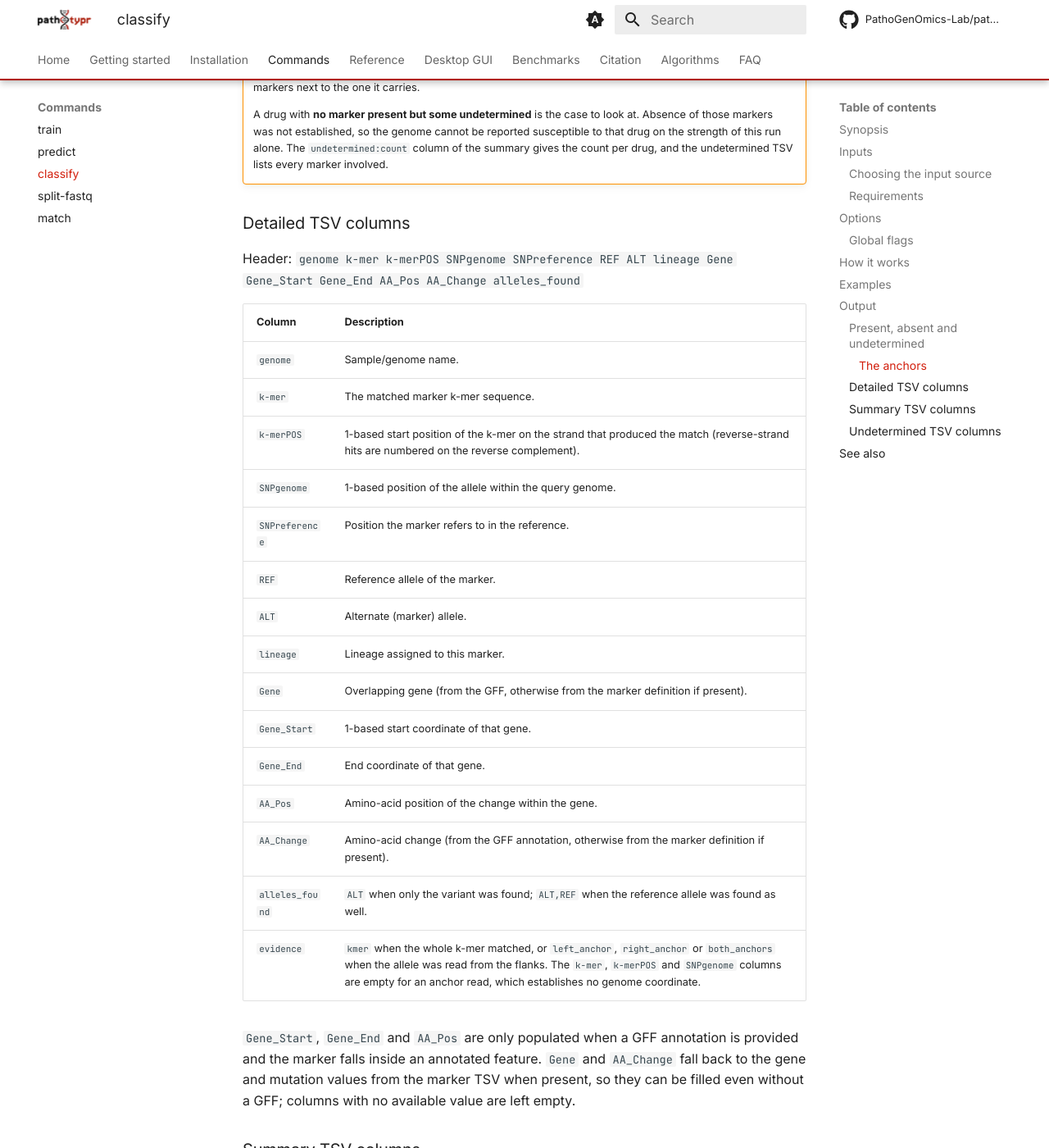
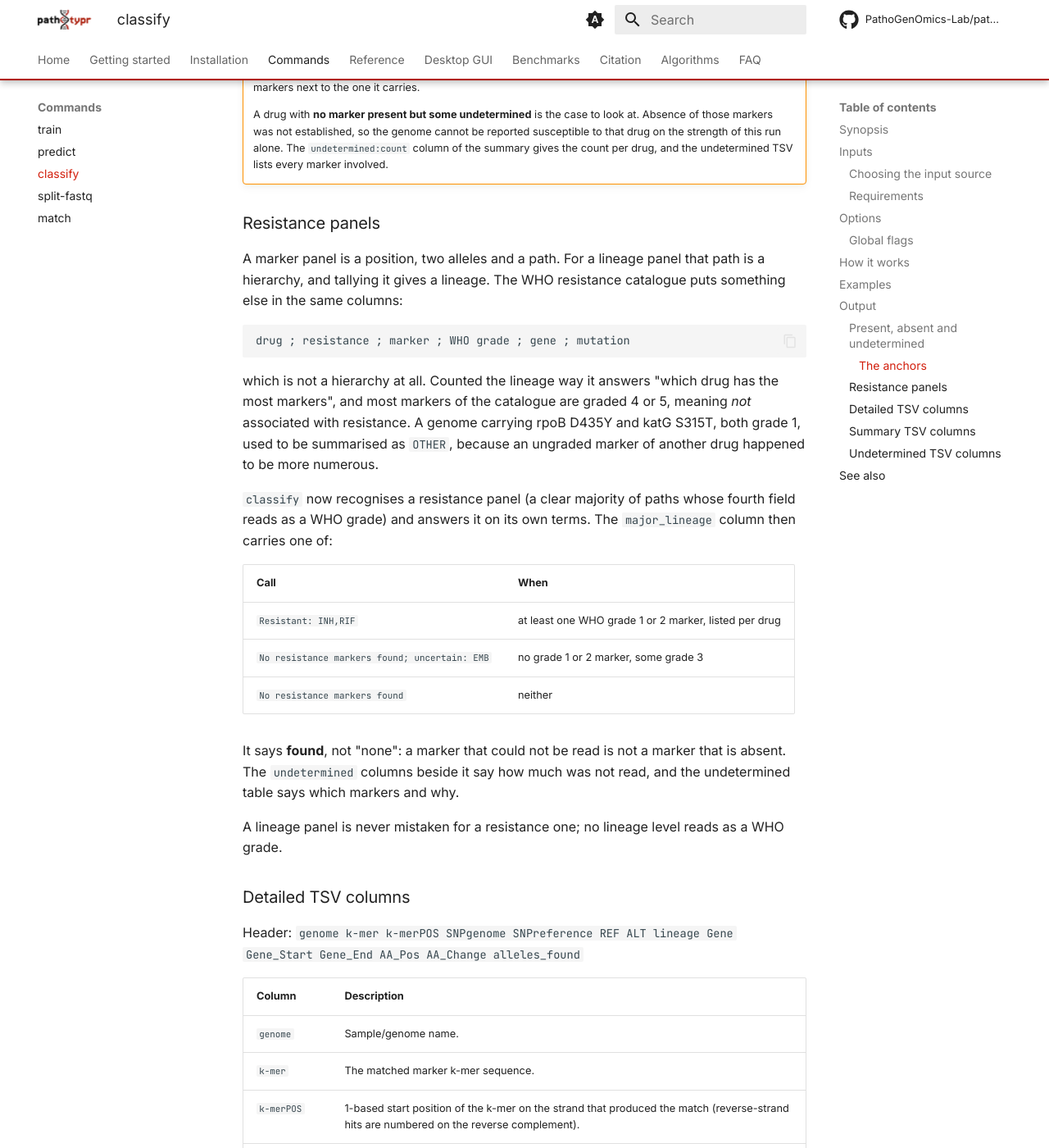
Before and after one commit to PathoGenOmics-Lab/pathotypr, an MkDocs documentation site: the page built from docs/classify.md, in a window 1280 px wide and 1400 px high, scrolled down 8056 px. Shown: the whole window at 82% size. Built offline with MkDocs 1.6.1 and Material for MkDocs 9.7.7, drawn with Linux system fonts in a browser that asks for light colours; comment, search, counter and statistics services are not loaded; some of the changed text lies outside the part shown.

Commit message:
Document how a resistance panel is summarised
The classify and output pages describe the resistance verdict the major_lineage column carries for a WHO catalogue, and why counting its paths as a hierarchy answers the wrong question.

````diff
--- a/docs/classify.md
+++ b/docs/classify.md
@@ -255,6 +255,39 @@ it does not mean it is present.
     `undetermined:count` column of the summary gives the count per drug, and
     the undetermined TSV lists every marker involved.
 
+### Resistance panels
+
+A marker panel is a position, two alleles and a path. For a lineage panel that
+path is a hierarchy, and tallying it gives a lineage. The WHO resistance
+catalogue puts something else in the same columns:
+
+```text
+drug ; resistance ; marker ; WHO grade ; gene ; mutation
+```
+
+which is not a hierarchy at all. Counted the lineage way it answers "which drug
+has the most markers", and most markers of the catalogue are graded 4 or 5,
+meaning *not* associated with resistance. A genome carrying rpoB D435Y and
+katG S315T, both grade 1, used to be summarised as `OTHER`, because an ungraded
+marker of another drug happened to be more numerous.
+
+`classify` now recognises a resistance panel (a clear majority of paths whose
+fourth field reads as a WHO grade) and answers it on its own terms. The
+`major_lineage` column then carries one of:
+
+| Call | When |
+|---|---|
+| `Resistant: INH,RIF` | at least one WHO grade 1 or 2 marker, listed per drug |
+| `No resistance markers found; uncertain: EMB` | no grade 1 or 2 marker, some grade 3 |
+| `No resistance markers found` | neither |
+
+It says **found**, not "none": a marker that could not be read is not a marker
+that is absent. The `undetermined` columns beside it say how much was not read,
+and the undetermined table says which markers and why.
+
+A lineage panel is never mistaken for a resistance one; no lineage level reads
+as a WHO grade.
+
 ### Detailed TSV columns
 
 Header: `genome	k-mer	k-merPOS	SNPgenome	SNPreference	REF	ALT	lineage	Gene	Gene_Start	Gene_End	AA_Pos	AA_Change	alleles_found`
@@ -287,7 +320,7 @@ Header: `genome	lineage:count	major_lineage	undetermined	undetermined:count`
 |---|---|
 | `genome` | Sample/genome name. |
 | `lineage:count` | Observed lineages with the number of supporting markers for each. |
-| `major_lineage` | The single lineage called for the genome (respecting `--nested-classification` when enabled). |
+| `major_lineage` | The call for the genome: a lineage (respecting `--nested-classification`), or, when the panel is a WHO resistance catalogue, the resistance verdict. See [Resistance panels](#resistance-panels). |
 | `undetermined` | Number of markers that could be read neither way in this genome. |
 | `undetermined:count` | The same markers counted under the first level of their path: the drug for a resistance panel, the main lineage for a lineage panel. Empty when every marker was read. |
 
````
Also changed, not shown: docs/output-files.md (+9 -1 lines).
